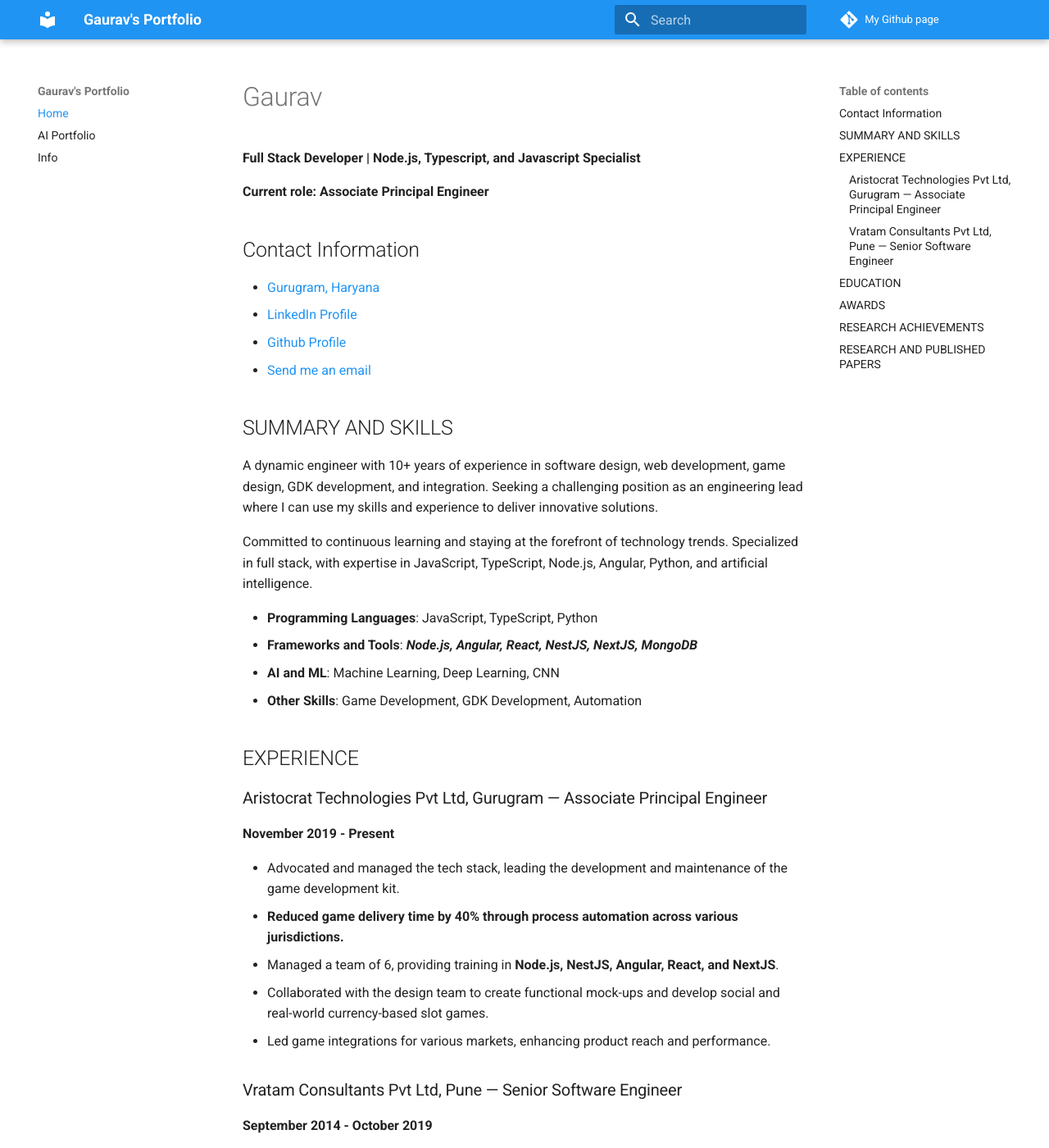
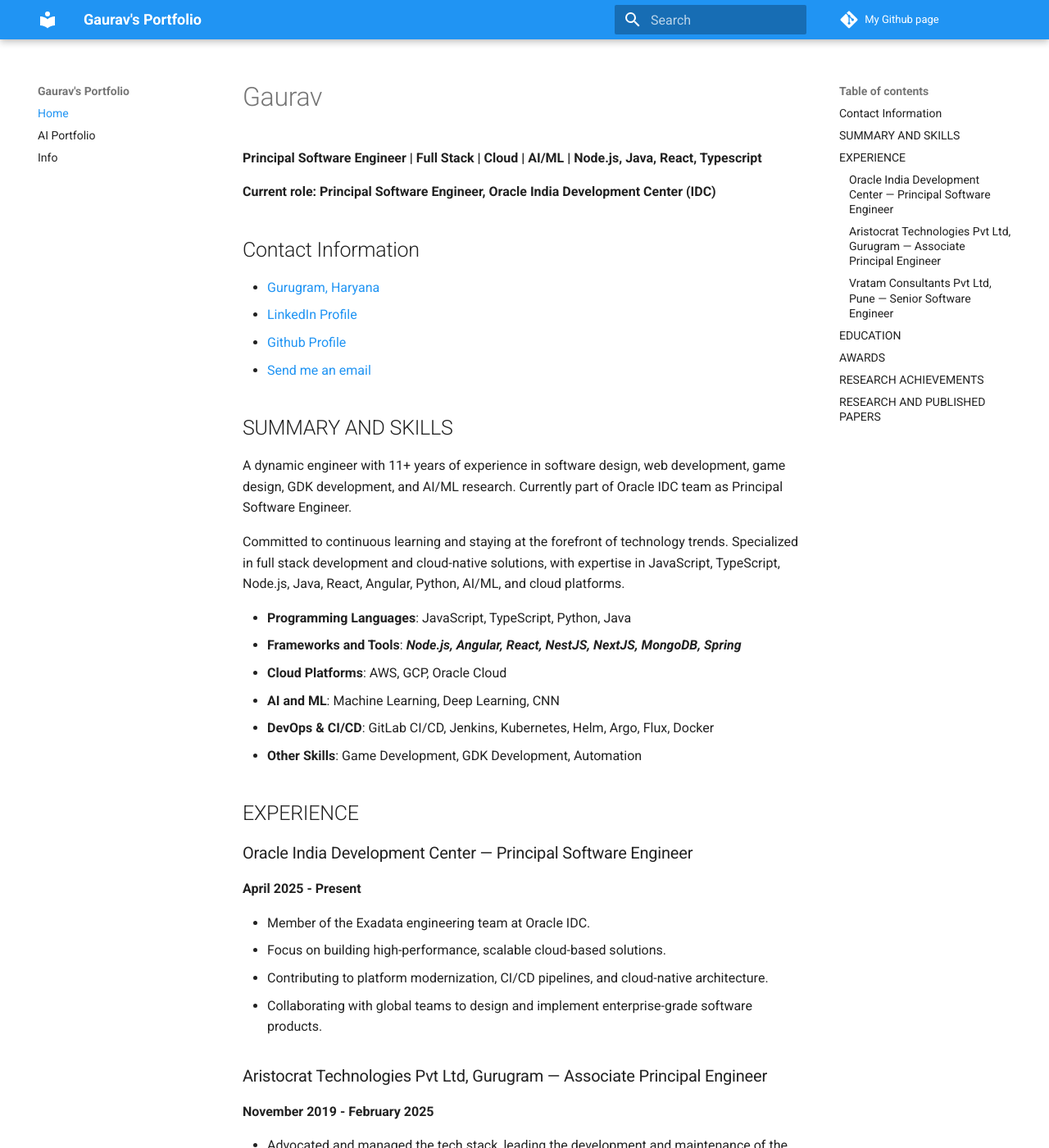
Before and after one commit to gauravmahto/gauravmahto.github.io, an MkDocs documentation site: the page built from docs/index.md, in a window 1280 px wide and 1400 px high. Shown: the whole window at 82% size. Built offline with MkDocs 1.6.1 and Material for MkDocs 9.7.7, drawn with Linux system fonts in a browser that asks for light colours; some of the changed text lies outside the part shown.

````diff
--- a/docs/index.md
+++ b/docs/index.md
@@ -1,8 +1,9 @@
+
 # Gaurav
 
-**Full Stack Developer | Node.js, Typescript, and Javascript Specialist**
+**Principal Software Engineer | Full Stack | Cloud | AI/ML | Node.js, Java, React, Typescript**
 
-**Current role: Associate Principal Engineer**
+**Current role: Principal Software Engineer, Oracle India Development Center (IDC)**
 
 ## Contact Information
 
@@ -13,20 +14,30 @@
 
 ## SUMMARY AND SKILLS
 
-A dynamic engineer with 10+ years of experience in software design, web development, game design, GDK development, and integration. Seeking a challenging position as an engineering lead where I can use my skills and experience to deliver innovative solutions.
+A dynamic engineer with 11+ years of experience in software design, web development, game design, GDK development, and AI/ML research. Currently part of Oracle IDC team as Principal Software Engineer.
 
-Committed to continuous learning and staying at the forefront of technology trends. Specialized in full stack, with expertise in JavaScript, TypeScript, Node.js, Angular, Python, and artificial intelligence.
+Committed to continuous learning and staying at the forefront of technology trends. Specialized in full stack development and cloud-native solutions, with expertise in JavaScript, TypeScript, Node.js, Java, React, Angular, Python, AI/ML, and cloud platforms.
 
-- **Programming Languages**: JavaScript, TypeScript, Python
-- **Frameworks and Tools**: ***Node.js, Angular, React, NestJS, NextJS, MongoDB***
+- **Programming Languages**: JavaScript, TypeScript, Python, Java
+- **Frameworks and Tools**: ***Node.js, Angular, React, NestJS, NextJS, MongoDB, Spring***
+- **Cloud Platforms**: AWS, GCP, Oracle Cloud
 - **AI and ML**: Machine Learning, Deep Learning, CNN
+- **DevOps & CI/CD**: GitLab CI/CD, Jenkins, Kubernetes, Helm, Argo, Flux, Docker
 - **Other Skills**: Game Development, GDK Development, Automation
 
 ## EXPERIENCE
 
+### Oracle India Development Center — Principal Software Engineer
+**April 2025 - Present**
+
+- Member of the Exadata engineering team at Oracle IDC.
+- Focus on building high-performance, scalable cloud-based solutions.
+- Contributing to platform modernization, CI/CD pipelines, and cloud-native architecture.
+- Collaborating with global teams to design and implement enterprise-grade software products.
+
 ### Aristocrat Technologies Pvt Ltd, Gurugram — Associate Principal Engineer
 
-**November 2019 - Present**
+**November 2019 - February 2025**
 
 - Advocated and managed the tech stack, leading the development and maintenance of the game development kit.
 - **Reduced game delivery time by 40% through process automation across various jurisdictions.**
@@ -62,5 +73,5 @@ Committed to continuous learning and staying at the forefront of technology tren
 
 ## RESEARCH AND PUBLISHED PAPERS
 
-- Published Research Paper: ```CNN Based Study of Improvised Food Image Classification``` - [View my paper onIEEE Xplore](https://ieeexplore.ieee.org/document/10099066)
+- Published Research Paper: ```CNN Based Study of Improvised Food Image Classification``` - [View my paper on IEEE Xplore](https://ieeexplore.ieee.org/document/10099066)
 - AI and ML based projects and portfolio: [View my portfolio and projects](https://eportfolio.mygreatlearning.com/gaurav286)
````
Also changed, not shown: docs/gl-portfolio.md (+15 -0 lines), docs/info.md (+3 -2 lines).
